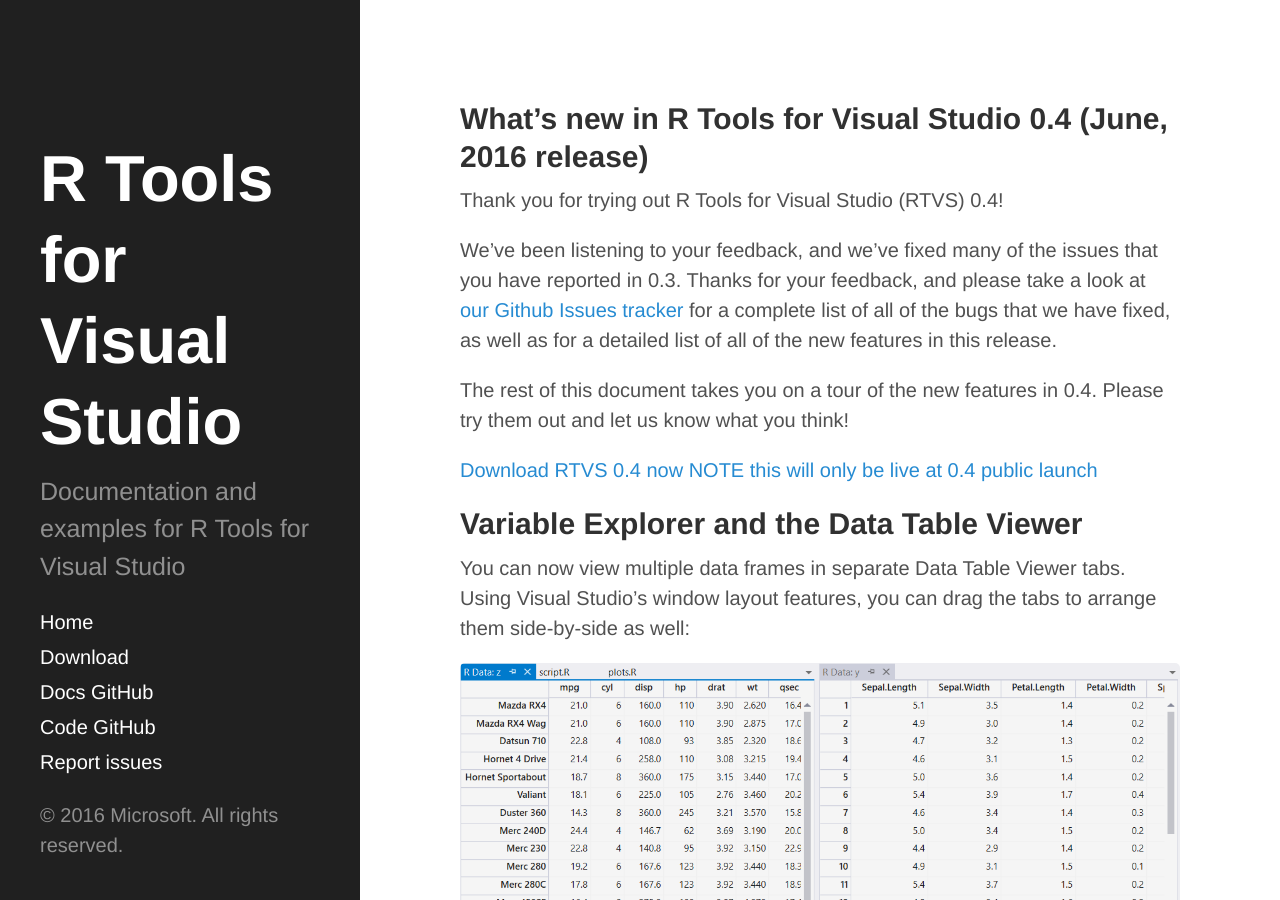
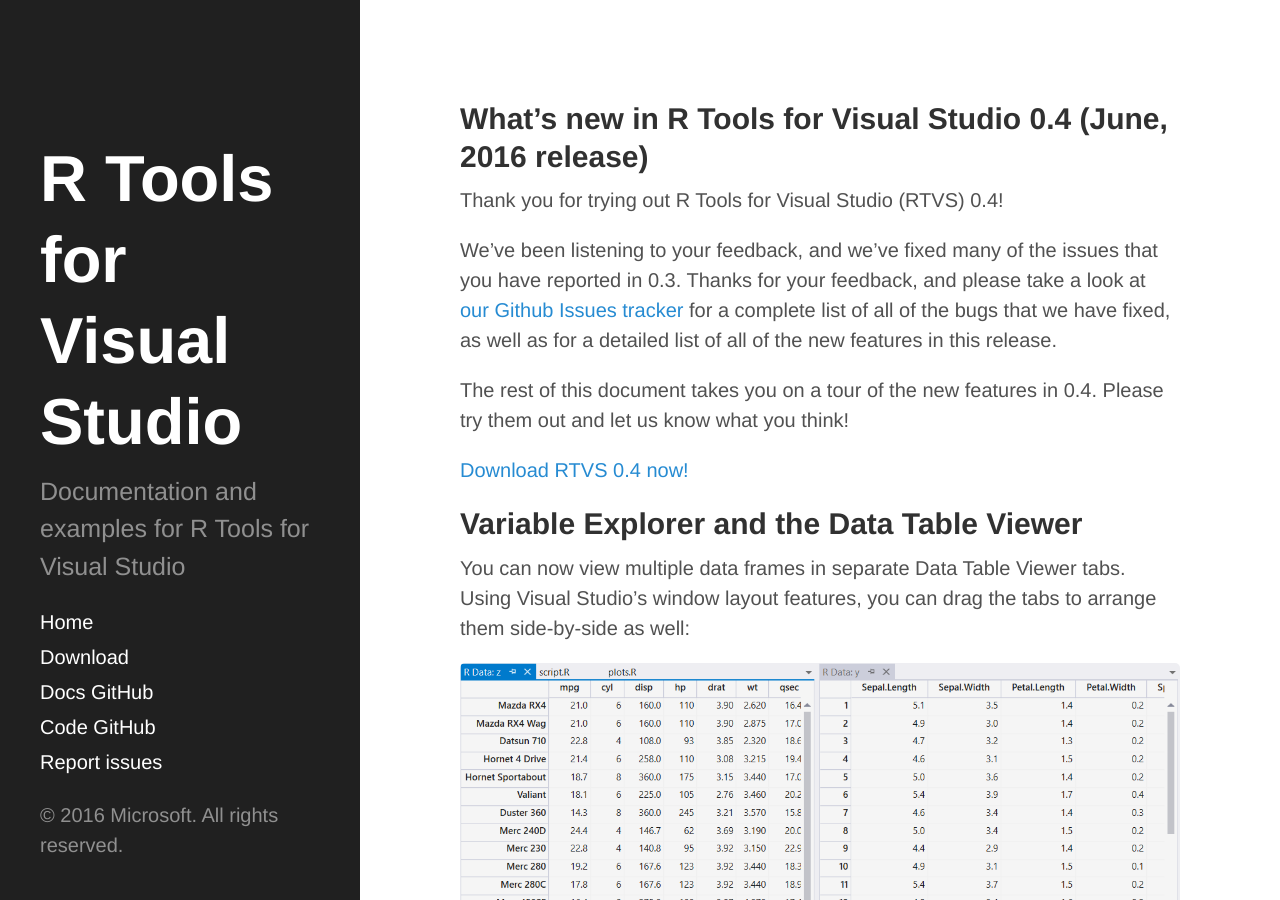
Before and after one commit to microsoft/RTVS-docs, a Jekyll site: the page built from new_for_04.md, in a window 1280 px wide and 900 px high. Built offline with Jekyll 4.4.1, drawn with Linux system fonts in a browser that asks for light colours.

Commit message:
updating download link

```diff
--- a/new_for_04.md
+++ b/new_for_04.md
@@ -15,7 +15,7 @@
 The rest of this document takes you on a tour of the new features in 0.4. Please
 try them out and let us know what you think!
 
-[Download RTVS 0.4 now NOTE this will only be live at 0.4 public launch](http://)
+[Download RTVS 0.4 now!](http://aka.ms/rtvs-current)
 
 ## Variable Explorer and the Data Table Viewer
 
```
